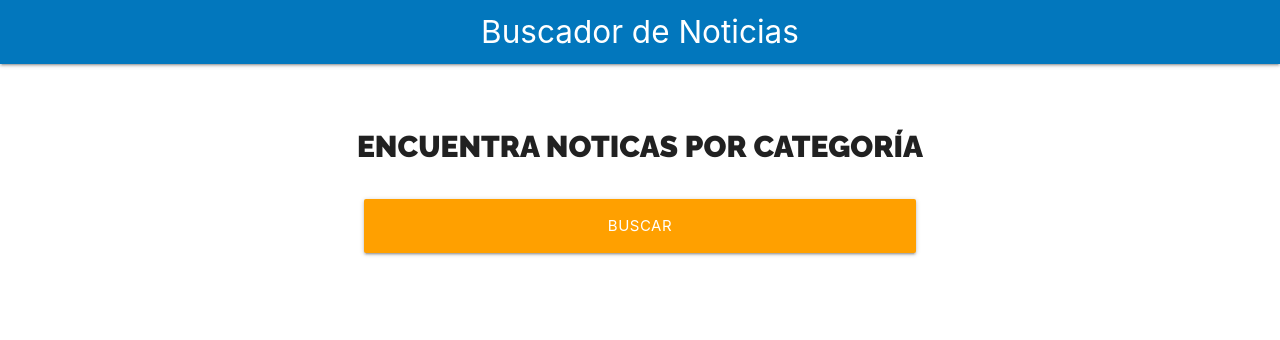
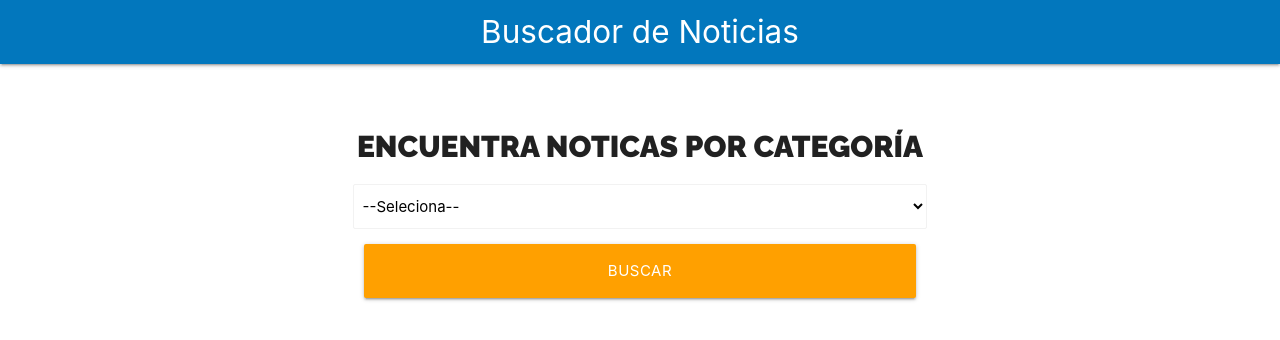
Before and after one commit to militroncho7/noticias, a React (Create React App) app: page / in a window 1280 px wide. Shown: the top 340 px of the page. Built offline with nearby package versions, Linux system fonts and the light colour scheme.

Commit message:
create custom hook: useSelect

```diff
--- a/src/components/Formulario.js
+++ b/src/components/Formulario.js
@@ -1,12 +1,18 @@
 import React from 'react';
 import styles from './Formulario.module.css';
+import useSelect from '../hooks/useSelect';
 
 const Formulario = () => {
+
+    //utilizar custom hook
+    const [ categoria, SelectNoticias ] = useSelect();
+
     return (
         <div className={`${styles.buscador} row`}>
             <div className="col s12 m8 offset-m2">
                 <form>
                     <h2 className={styles.heading}>Encuentra noticas por Categoría</h2>
+                    <SelectNoticias />
 
                     <div className="input-field col s12">
                         <input
--- /dev/null
+++ b/src/hooks/useSelect.js
@@ -0,0 +1,19 @@
+import React, { useState } from 'react';
+
+const useSelect = (stateInicial, opciones) => {
+
+    //state del csutom hook
+    const [ state, actualizarState ] = useState('');
+
+    const SelectNoticias = () => (
+        <select
+            className="browser-default"
+        >
+            <option value="">--Seleciona--</option>
+        </select>
+    );
+
+    return [state, SelectNoticias];
+};
+
+export default useSelect;
```
Also changed, not shown: 1 other file (tests, documents, lock files or other folders).
